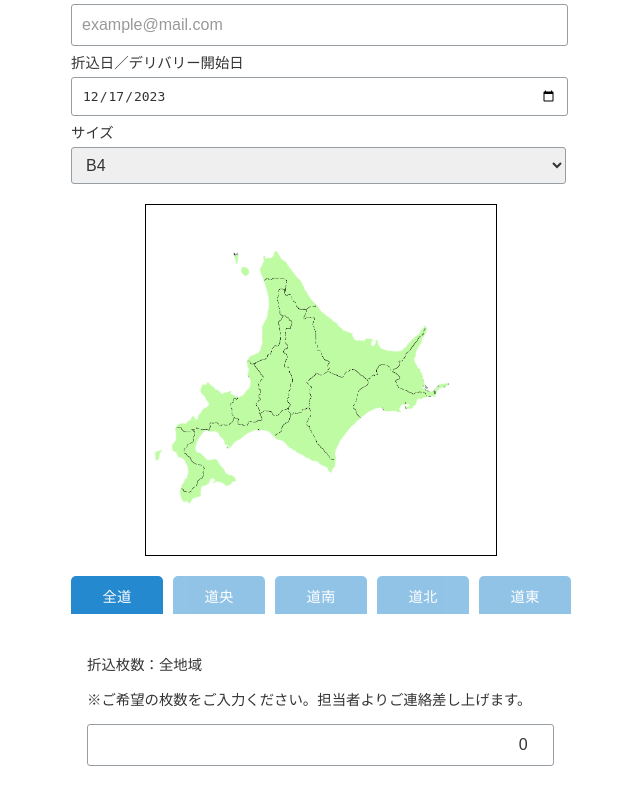
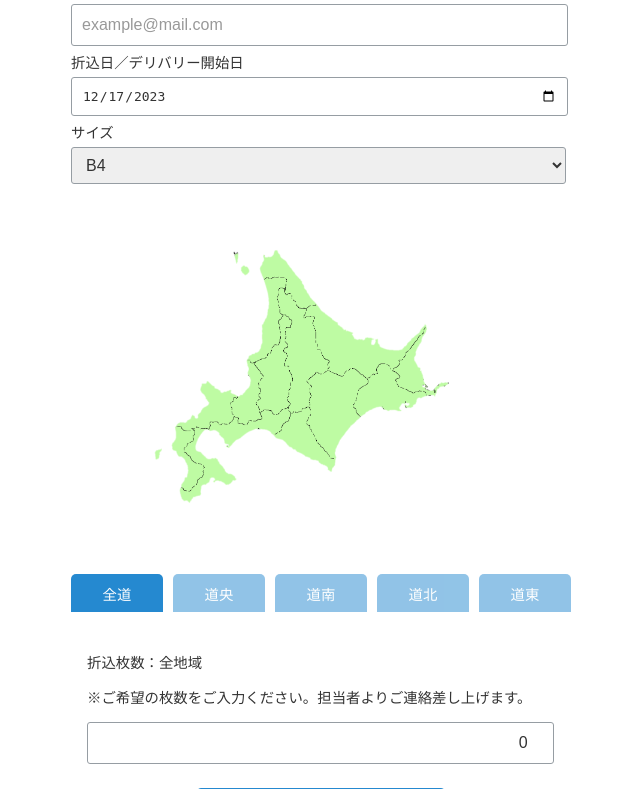
Before and after one commit to ksk-461/kadai07_db1_20231209, a PHP site: page / in a window 1280 px wide. Shown: the part 310-1099 px from the top of the page, without its empty margins (319-959 px from the left). Run offline with PHP 8.4, Linux system fonts and the light colour scheme.

Commit message:
微調整

```diff
--- a/css/index.css
+++ b/css/index.css
@@ -45,7 +45,6 @@
     width: 350px;
     display: flex;
     position: relative;
-    border: 1px solid black;
     margin-bottom: 20px;
 }
 
```
